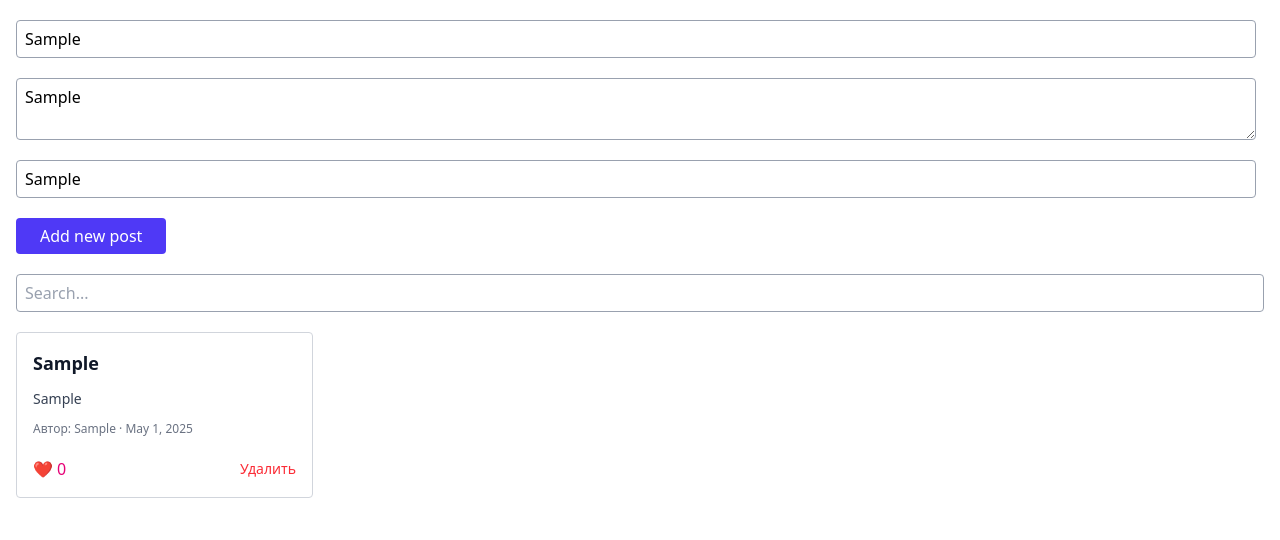
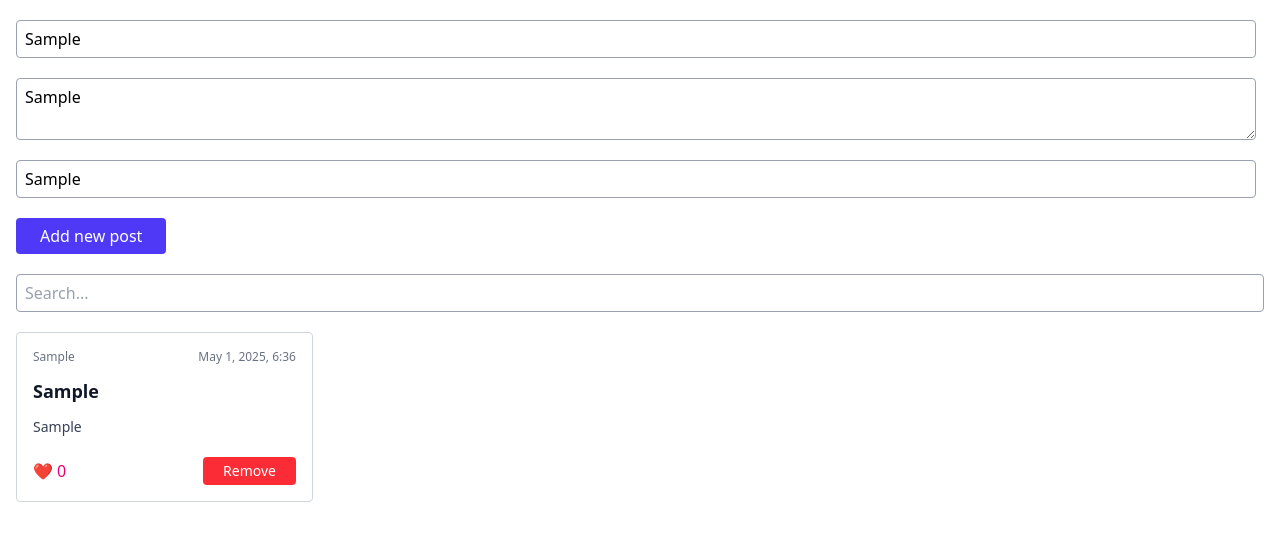
Before and after one commit to nurdauletSatbergen/astana-hub, an Angular app: page / in a window 1280 px wide. Both pictures are taken after typing "Sample", "Sample", "Sample" into the empty fields and a click on the button "Add new post". Shown: the top 540 px of the page. Built offline with nearby package versions, Linux system fonts and the light colour scheme.

Commit message:
refactored

```diff
--- a/src/app/posts/post-card/post-card.component.html
+++ b/src/app/posts/post-card/post-card.component.html
@@ -1,23 +1,22 @@
-<div class="bg-white rounded-sm border border-gray-300 p-4 flex flex-col gap-3">
+<div class="text-xs text-gray-500 flex items-center justify-between">
+  <span>{{ post().author_name }}</span>
+  <span>{{ post().created_at | date:'MMMM d, y, h:mm' }}</span>
+</div>
+
 <h2 class="text-lg font-semibold text-gray-900">{{ post().title }}</h2>
 <p class="text-sm text-gray-700">{{ post().description }}</p>
-  <div class="text-xs text-gray-500">
-    Автор: {{ post().author_name }} · {{ post().created_at | date:'mediumDate' }}
-  </div>
 
 <div class="flex items-center justify-between mt-2">
   <button
-      class="flex items-center gap-1 text-pink-600 hover:text-pink-800 transition"
+    class="flex items-center gap-1 text-pink-600 hover:text-pink-800 transition cursor-pointer"
     (click)="onLike.emit(post().id)"
   >
     ❤️ <span>{{ post().likes_count }}</span>
   </button>
 
-    <button
-      class="cursor-pointer text-red-500 hover:text-red-700 text-sm"
+  <button class="bg-red-500 py-1 px-5 rounded text-white cursor-pointer text-red-500 hover:bg-red-700 text-sm transition"
           (click)="onRemove.emit(post().id)"
   >
-      Удалить
+    Remove
   </button>
 </div>
-</div>
--- a/src/app/posts/post-card/post-card.component.ts
+++ b/src/app/posts/post-card/post-card.component.ts
@@ -9,6 +9,9 @@ import { DatePipe } from '@angular/common';
   ],
   templateUrl: './post-card.component.html',
   styleUrl: './post-card.component.scss',
+  host: {
+    class: 'bg-white rounded-sm border border-gray-300 p-4 flex flex-col gap-3'
+  },
   changeDetection: ChangeDetectionStrategy.OnPush
 })
 export class PostCardComponent {
--- a/src/app/posts/post-form/post-form.component.html
+++ b/src/app/posts/post-form/post-form.component.html
@@ -16,7 +16,7 @@
       >
 
     <p>
-      <button class="inline-block bg-indigo-600 text-white py-1.5 px-6 rounded cursor-pointer"
+      <button class="inline-block bg-indigo-600 hover:bg-indigo-700 text-white py-1.5 px-6 rounded cursor-pointer"
               type="submit">
         Add new post
       </button>
--- a/src/app/posts/posts.component.html
+++ b/src/app/posts/posts.component.html
@@ -5,9 +5,8 @@
          [(ngModel)]="searchText"
          placeholder="Search..."
   >
-</div>
 
-<div class="w-full max-w-7xl mx-auto grid grid-cols-1 md:grid-cols-2 lg:grid-cols-4 gap-5 py-5 px-4">
+  <div class="grid grid-cols-1 md:grid-cols-2 lg:grid-cols-4 gap-5 py-5">
     @for (post of posts() | filterByName: searchText(); track post.id) {
       <app-post-card [post]="post"
                      (onLike)="like($event)"
@@ -16,3 +15,4 @@
       />
     }
   </div>
+</div>
```
Lines whose indentation alone changed are shown as unchanged.
